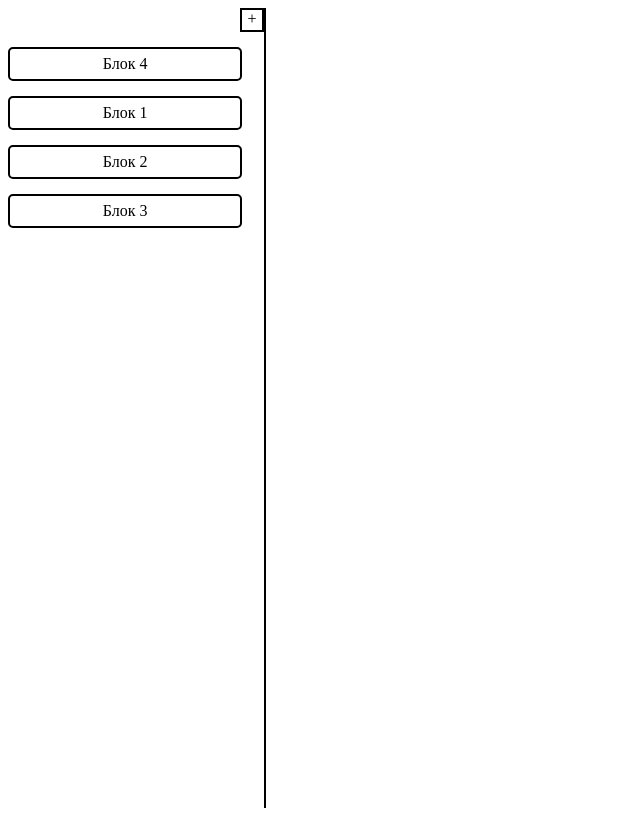
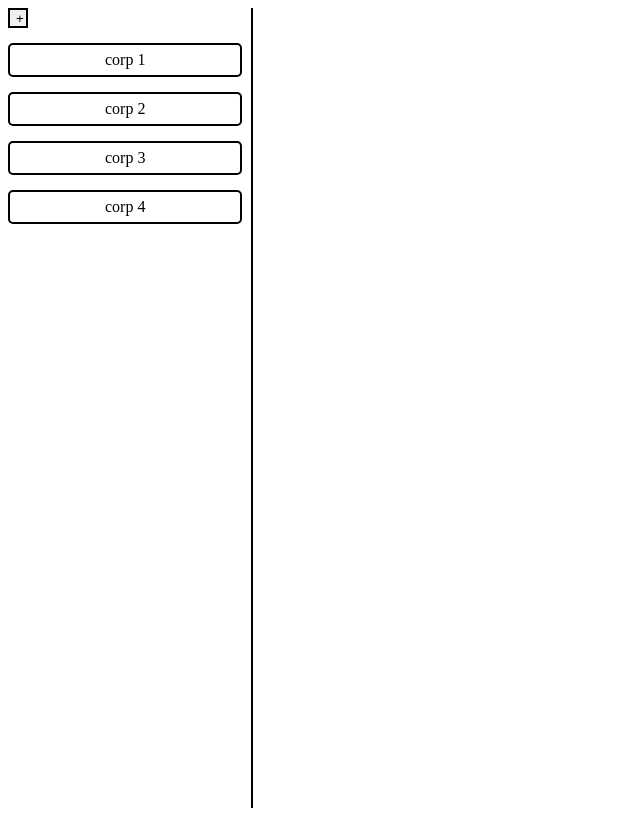
Before and after one commit to Chydok/catalogEditor, a React (Create React App) app: page / in a window 1280 px wide. Shown: the whole page, without its empty margins (0-640 px from the left). Built offline with nearby package versions, Linux system fonts and the light colour scheme.

Commit message:
add board view

```diff
--- a/src/App.css
+++ b/src/App.css
@@ -1,10 +1,15 @@
 .app {
-    width: 20vw;
+    display: flex;
+}
+
+.board {
+    width: 19vw;
     height: 100vh;
     display: block;
     align-items: center;
     justify-content: center;
     border-right: 2px solid;
+    margin-right: 10px;
 }
 
 .treeBlock {
--- a/src/App.tsx
+++ b/src/App.tsx
@@ -1,66 +1,70 @@
-import React, {useState} from 'react';
+import React from 'react';
 import './App.css';
 import treeBlockListStore, {ItreeBlockStore} from "./stores/treeBlockListStore";
 import {observer} from "mobx-react";
+import Board from "./components/Board";
+import boardStore, {IBoardList} from "./stores/boardStore";
+import TreeBlock from "./components/TreeBlock";
 
 treeBlockListStore.removeAllTreeBlock();
-treeBlockListStore.addTreeBlock({id: 1, order: 4, name: 'Блок'});
-treeBlockListStore.addTreeBlock({id: 2, order: 1, name: 'Блок'});
-treeBlockListStore.addTreeBlock({id: 3, order: 2, name: 'Блок'});
-treeBlockListStore.addTreeBlock({id: 4, order: 3, name: 'Блок'});
+treeBlockListStore.addTreeBlock({name: 'corp', boardIndex: 1});
+treeBlockListStore.addTreeBlock({name: 'corp', boardIndex: 1});
+treeBlockListStore.addTreeBlock({name: 'corp', boardIndex: 1});
+treeBlockListStore.addTreeBlock({name: 'corp', boardIndex: 1});
+treeBlockListStore.addTreeBlock({name: 'Установка', boardIndex: 2});
+treeBlockListStore.addTreeBlock({name: 'Установка', boardIndex: 2});
+treeBlockListStore.addTreeBlock({name: 'Установка', boardIndex: 2});
+treeBlockListStore.addTreeBlock({name: 'Установка', boardIndex: 2});
+treeBlockListStore.addTreeBlock({name: 'Установка', boardIndex: 3});
+treeBlockListStore.addTreeBlock({name: 'Установка', boardIndex: 3});
+treeBlockListStore.addTreeBlock({name: 'Установка', boardIndex: 3});
+treeBlockListStore.addTreeBlock({name: 'Установка', boardIndex: 3});
+treeBlockListStore.addTreeBlock({name: 'Блок', boardIndex: 4});
+treeBlockListStore.addTreeBlock({name: 'Блок', boardIndex: 4});
+treeBlockListStore.addTreeBlock({name: 'Блок', boardIndex: 4});
+treeBlockListStore.addTreeBlock({name: 'Блок', boardIndex: 4});
+treeBlockListStore.addTreeBlock({name: 'Блок', boardIndex: 5});
+treeBlockListStore.addTreeBlock({name: 'Блок', boardIndex: 5});
+treeBlockListStore.addTreeBlock({name: 'Блок', boardIndex: 5});
+treeBlockListStore.addTreeBlock({name: 'Блок', boardIndex: 5});
 const treeBlockList = treeBlockListStore.treeBlockList;
+
+boardStore.addBoard([
+    {id: 1, blockIdList: [1,2,3,4], viewBoard: true},
+    {id: 2, blockIdList: [5,6,7,8], parentTreeBlock: 2, viewBoard: false},
+    {id: 3, blockIdList: [9,10,11,12], parentTreeBlock: 3, viewBoard: false},
+    {id: 4, blockIdList: [13,14,15,16], parentTreeBlock: 10, viewBoard: false},
+    {id: 5, blockIdList: [17,18,19,20], parentTreeBlock: 11, viewBoard: false}
+]);
+
+const boardList: Array<IBoardList> | undefined = boardStore.boardList;
 function App() {
-    const [currentTreeBlock, setCurrentTreeBlock] = useState<ItreeBlockStore>();
-    function dragStartHandler (e: React.DragEvent<HTMLDivElement>, treeBlock: ItreeBlockStore) {
-        setCurrentTreeBlock(treeBlock);
-    }
-    function dragEndHandler (e: React.DragEvent<HTMLDivElement>) {
-        e.currentTarget.style.background = 'white';
-    }
-
-    function dragOverHandler(e: React.DragEvent<HTMLDivElement>) {
-        e.preventDefault();
-        e.currentTarget.style.background = 'lightgray';
-    }
-
-    function dropHandler(e: React.DragEvent<HTMLDivElement>, treeBlock: ItreeBlockStore) {
-        let newIndex = Number(e.currentTarget.dataset.key);
-        treeBlockListStore.moveTreeBlock(newIndex, currentTreeBlock!.id - 1, currentTreeBlock)
-        e.currentTarget.style.background = 'white';
-    }
-
-    let count = 0;
-    let EndDropBox: JSX.Element = <div />;
     return (
         <div className="app">
-            <div className="addTreeBlock">+</div>
-            {treeBlockList.map((treeBlock: ItreeBlockStore) => {
-                count++;
-                if (count === treeBlockList.length) {
-                    EndDropBox = <div
-                        data-key={count + 1}
-                        onDrop={(e) => dropHandler(e, treeBlock)}
-                        onDragLeave={(e) => dragEndHandler(e)}
-                        onDragEnd={(e) => dragEndHandler(e)}
-                        onDragOver={(e) => dragOverHandler(e)}
-                        className="dropBox"/>
+            {boardList?.map(board => {
+                if (board.viewBoard) {
+                    return (
+                        <Board
+                            key={board.id}
+                            id={board.id}
+                            blockIdList={board.blockIdList}
+                            viewBoard={board.viewBoard}
+                        >
+                            {board.blockIdList.map((treeBlockId) => {
+                                const block: ItreeBlockStore | undefined = treeBlockList.find(element => element.id === treeBlockId);
+                                return (block ?
+                                    <TreeBlock
+                                        key={block.id}
+                                        id={block.id}
+                                        name={block.name}
+                                        order={block.order}
+                                        boardIndex={block.boardIndex}
+                                    />
+                                 : <div/>);
+                            })}
+                        </Board>
+                    );
                 }
-                return <div key={treeBlock.id}>
-                    <div
-                        data-key={count}
-                        onDrop={(e) => dropHandler(e, treeBlock)}
-                        onDragLeave={(e) => dragEndHandler(e)}
-                        onDragEnd={(e) => dragEndHandler(e)}
-                        onDragOver={(e) => dragOverHandler(e)}
-                        className="dropBox"/>
-                    <div
-                        onDragStart={(e) => dragStartHandler(e, treeBlock)}
-                        draggable={true}
-                        className="treeBlock">
-                            {treeBlock.name} {treeBlock.order}
-                    </div>
-                    {EndDropBox}
-                </div>
             })}
         </div>
     );
--- /dev/null
+++ b/src/components/Board.tsx
@@ -0,0 +1,25 @@
+import React from 'react';
+import treeBlockListStore from "../stores/treeBlockListStore";
+import {observer} from "mobx-react";
+import {IBoardList} from "../stores/boardStore";
+
+function Board(props: IBoardList) {
+    return (
+        <div key={props.id} className="board">
+            <button
+                className="addTreeBlock"
+                onClick={() => {
+                        treeBlockListStore.addTreeBlock({
+                            name: 'Test',
+                            parentBlockId: props.id
+                        });
+
+                    }
+                }
+            >+</button>
+            {props.children}
+        </div>
+    );
+}
+
+export default observer(Board);
--- /dev/null
+++ b/src/components/TreeBlock.tsx
@@ -0,0 +1,59 @@
+import React, {useState} from "react";
+import treeBlockListStore, {ItreeBlockStore} from "../stores/treeBlockListStore";
+import {observer} from "mobx-react";
+import boardStore from "../stores/boardStore";
+
+function TreeBlock (props: ItreeBlockStore) {
+    function dragStartHandler (e: React.DragEvent<HTMLDivElement>, treeBlock: ItreeBlockStore) {
+        e.dataTransfer.setData("currentBlock", String(treeBlock.id));
+        const target = e.currentTarget;
+        e.currentTarget.style.background = 'white';
+        setTimeout(() => {
+            target.parentElement!.style.display = 'none';
+        },0);
+    }
+    function dragEndHandler (e: React.DragEvent<HTMLDivElement>) {
+        e.currentTarget.parentElement!.style.display = 'block';
+    }
+    function dragLeaveHandler (e: React.DragEvent<HTMLDivElement>) {
+        e.currentTarget.style.background = 'white';
+    }
+
+    function dragOverHandler(e: React.DragEvent<HTMLDivElement>) {
+        e.preventDefault();
+        e.currentTarget.style.background = 'lightgray';
+    }
+
+    function dropHandler(e: React.DragEvent<HTMLDivElement>) {
+        e.preventDefault();
+        const currentBlockOrder = Number(e.dataTransfer.getData("currentBlock"));
+        let newIndex = Number(e.currentTarget.dataset.key);
+        treeBlockListStore.moveTreeBlock(newIndex, currentBlockOrder)
+        e.currentTarget.style.background = 'white';
+    }
+
+    function clickHandler(e: React.MouseEvent<HTMLDivElement>, props: ItreeBlockStore) {
+        boardStore.viewBoard(props);
+    }
+
+    return (
+        <div key={props.id}>
+            <div
+                data-key={props.id}
+                onDrop={(e) => dropHandler(e)}
+                onDragLeave={(e) => dragLeaveHandler(e)}
+                onDragOver={(e) => dragOverHandler(e)}
+                className="dropBox"/>
+            <div
+                onDragStart={(e) => dragStartHandler(e, props)}
+                onDragEnd={(e) => dragEndHandler(e)}
+                onClick={(e) => clickHandler(e, props)}
+                draggable={true}
+                className="treeBlock">
+                    {props.name} {props.order}
+            </div>
+        </div>
+    );
+}
+
+export default observer(TreeBlock);
--- a/src/index.tsx
+++ b/src/index.tsx
@@ -1,7 +1,6 @@
 import React from 'react';
 import ReactDOM from 'react-dom/client';
 import App from './App';
-import reportWebVitals from './reportWebVitals';
 
 const root = ReactDOM.createRoot(
   document.getElementById('root') as HTMLElement
@@ -11,5 +10,3 @@ root.render(
     <App />
   </React.StrictMode>
 );
-
-reportWebVitals();
--- /dev/null
+++ b/src/stores/boardStore.ts
@@ -0,0 +1,35 @@
+import {makeAutoObservable} from 'mobx';
+import {ReactElement} from "react";
+import board from "../components/Board";
+import {ItreeBlockStore} from "./treeBlockListStore";
+
+export interface IBoardList {
+    children?: Array<ReactElement>;
+    id: number;
+    parentTreeBlock?: number;
+    blockIdList: Array<number>;
+    viewBoard: boolean;
+}
+class boardStore {
+    boardList: Array<IBoardList> = [];
+    constructor() {
+        makeAutoObservable(this);
+    }
+
+    addBoard = (blockIdList: Array<IBoardList>) => {
+        this.boardList = blockIdList;
+    }
+
+    viewBoard = (block: ItreeBlockStore | undefined) => {
+        this.boardList.map((boardStore => {
+            if (boardStore.parentTreeBlock && block?.boardIndex && boardStore.parentTreeBlock > block?.boardIndex) {
+                boardStore.viewBoard = false;
+            }
+            if (block?.id === boardStore.parentTreeBlock) {
+                boardStore.viewBoard = true;
+            }
+        }))
+    }
+}
+
+export default new boardStore();
--- a/src/stores/treeBlockListStore.ts
+++ b/src/stores/treeBlockListStore.ts
@@ -1,18 +1,23 @@
 import {makeAutoObservable} from 'mobx';
+
 export interface ItreeBlockStore {
-    id: number;
+    id?: number;
     name?: string;
     order?: number;
+    parentBlockId?: number;
+    boardIndex?: number;
+    childBlockList?: Array<ItreeBlockStore>;
 }
 
 class treeBlockListStore {
-    // @ts-ignore
     treeBlockList: Array<ItreeBlockStore> = [];
     constructor() {
         makeAutoObservable(this);
     }
 
     addTreeBlock = (treeBlock: ItreeBlockStore) => {
+        treeBlock.id = this.treeBlockList.length + 1;
+        treeBlock.order = this.treeBlockList.length + 1;
         this.treeBlockList.push(treeBlock);
     }
 
@@ -22,15 +27,18 @@ class treeBlockListStore {
         }
     }
 
-    moveTreeBlock = (newIndex: number, oldIndex: number, treeBlock: ItreeBlockStore | undefined) => {
-        this.treeBlockList.splice(oldIndex,1);
+    moveTreeBlock = (newIndex: number, oldIndex: number) => {
+        newIndex = oldIndex < newIndex ? newIndex - 2 : newIndex - 1;
+        const treeBlock: ItreeBlockStore = this.treeBlockList[oldIndex - 1];
+        this.treeBlockList.splice(oldIndex - 1,1);
         if (treeBlock) {
-            this.treeBlockList.splice(newIndex - 1, 0, treeBlock);
+            this.treeBlockList.splice(newIndex, 0, treeBlock);
         }
         let count = 0;
         this.treeBlockList.map((block) => {
             count++;
-            block.order = count;
+            block.id = count;
+            return block;
         });
     }
 }
```
Also changed, not shown: src/reportWebVitals.ts (deleted, +0 -15 lines), src/test.json (added, +30 -0 lines).
